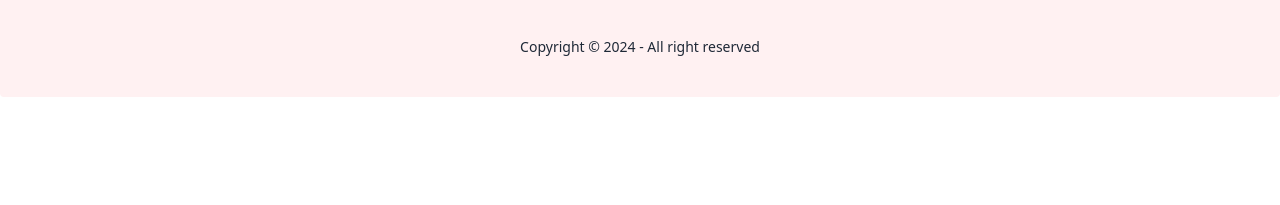
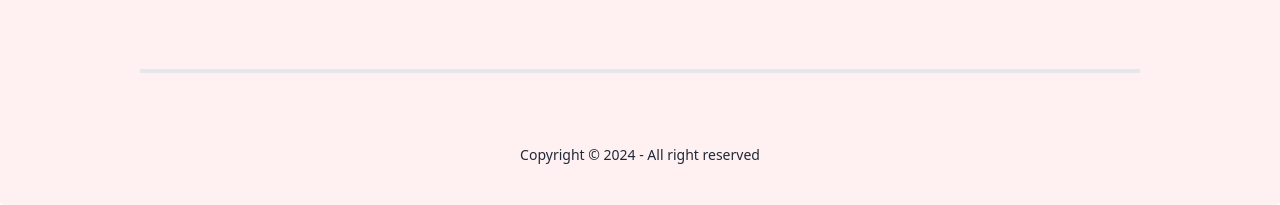
Before and after one commit to Marg0n/retro_forum, a plain HTML site: page index.html in a window 1280 px wide. Shown: the part 1837-2042 px from the top of the page. Before the commit the page ends 1934 px from the top, so only its background shows below. Drawn offline with nearby package versions, Linux system fonts and the light colour scheme; no server answers.

Commit message:
added hr in footer

```diff
--- a/index.html
+++ b/index.html
@@ -236,63 +236,6 @@
         >
           <div id="discussionContainer" class="lg:w-1/2 flex flex-col gap-4">
             <!-- cards -->
-            <!-- <div class="card w-96 lg:w-full bg-base-100 shadow-xl lg:flex-row">
-              <div class="relative w-16 top-8 left-4">
-                <div class="bg-blue-700">
-                  <div
-                    class="border rounded-full w-4 h-4 bg-contain bg-slate-600 bg-no-repeat bg-center relative top-4 left-10"
-                  ></div>
-                  <figure>
-                    <img
-                      class="border rounded-full w-14 h-14 bg-contain bg-slate-600 bg-no-repeat bg-center"
-                      src="https://daisyui.com/images/stock/photo-1606107557195-0e29a4b5b4aa.jpg"
-                      alt="Shoes"
-                    />
-                  </figure>
-                </div>
-              </div>
-
-              <div class="card-body divide-dashed divide-stone-600 divide-y-2">
-                <div>
-                  <div class="flex">
-                    <p># Music</p>
-                    <p>Author : Awlad Hossain</p>
-                  </div>
-                  <h2 class="card-title mt-2">Card title!</h2>
-                  <p class="text-base mt-2">
-                    If a dog chews shoes whose shoes does he choose?
-                  </p>
-                </div>
-                <div class="card-normal mt-2">
-                  <div class="mt-4 flex justify-between items-center">
-                    <div class="flex justify-around lg:gap-16 lg:w-full w-4/5">
-                      <div class="flex gap-4 items-center">
-                        <i class="fa-regular fa-message"> </i>
-                        <p id="msgCounter">560</p>
-                      </div>
-                      <div class="flex gap-4 items-center">
-                        <i class="fa-regular fa-eye"> </i>
-                        <p id="viewCounter">560</p>
-                      </div>
-                      <div class="flex gap-4 items-center">
-                        <i class="fa-regular fa-clock"> </i>
-                        <p id="durationCounter">560</p>
-                      </div>
-                    </div>
-
-                    <div class="text-right w-1/5">
-                      <button
-                        id="viewCountBtn"
-                        onclick="viewCountBtn()"
-                        class="btn rounded-full bg-green-600 hover:bg-blue-400"
-                      >
-                        <i class="fa-regular fa-envelope-open"></i>
-                      </button>
-                    </div>
-                  </div>
-                </div>
-              </div>
-            </div> -->
           </div>
 
           <div
@@ -383,6 +326,7 @@
           </a>
         </div>
       </nav>
+      <hr class="h-px my-8 bg-gray-700 border-2 w-5/6" />
       <aside>
         <p>Copyright © 2024 - All right reserved</p>
       </aside>
```
